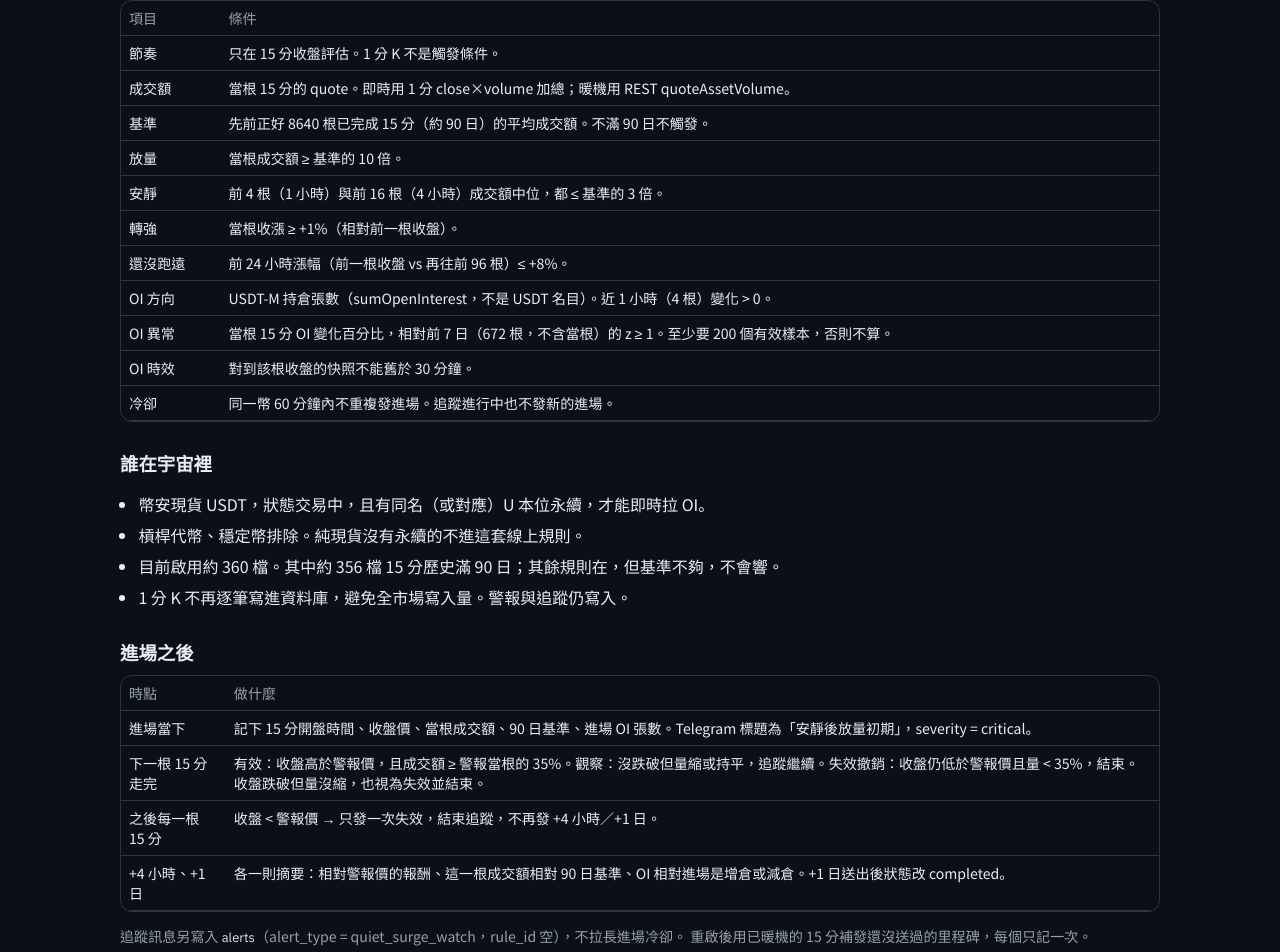
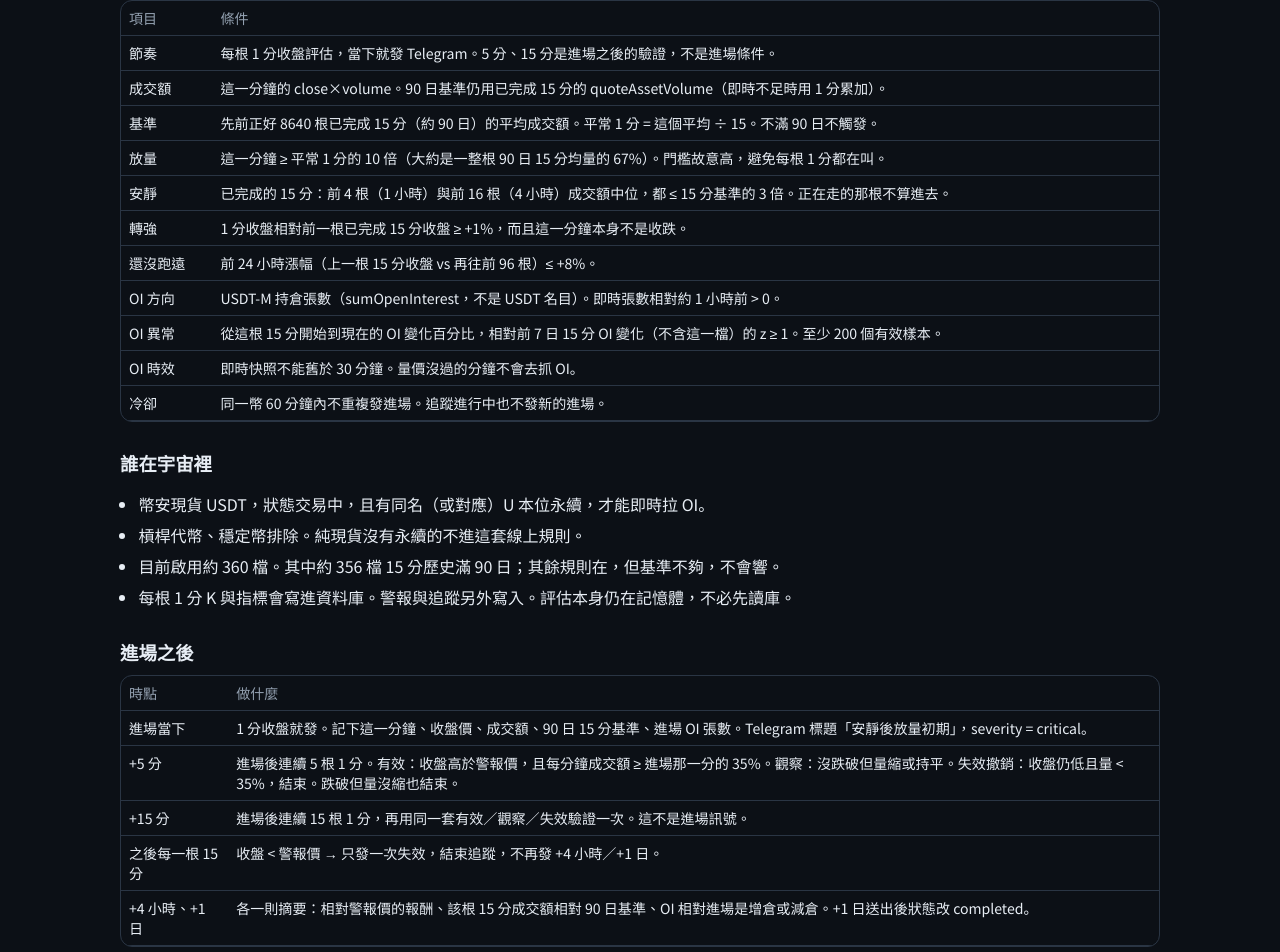
Before and after one commit to mingyeh1214/crypto-alerts-dashboard, a Next.js app: page /strategy in a window 1280 px wide. Shown: the part 266-1218 px from the top of the page. Built offline with nearby package versions, Linux system fonts and the light colour scheme.

Commit message:
Describe 1m entries with 5m then 15m confirmation.
Home, strategy, signals, and live copy now match the worker. The live board shows the +5m check beside +15m.

```diff
--- a/app/live/page.tsx
+++ b/app/live/page.tsx
@@ -9,7 +9,7 @@ export default function LivePage() {
       <h1>即時狀態</h1>
       <p className="lead">
         Railway 上的 worker 心跳、啟用規則數、進場後追蹤，以及最近寫入資料庫的警報。
-        這頁不負責下單，也不改規則。
+        進場是 1 分收盤；追蹤先看 +5 分，再看 +15 分。這頁不負責下單，也不改規則。
       </p>
       <LiveBoard />
     </main>
--- a/app/signals/page.tsx
+++ b/app/signals/page.tsx
@@ -9,7 +9,8 @@ export default function SignalsPage() {
       <h1>訊號／紀錄</h1>
       <p className="lead">
         安靜後放量初期（quiet_surge_early，含合約 OI）從台北 2026-09-01 到現在的每一筆。
-        9 月到回測截止日來自全市場模擬；之後 worker 寫進資料庫的進場會每分鐘併進來，不用重新部署。
+        9 月到回測截止日是 15 分規則的全市場模擬。線上從這次改版起改為 1 分收盤進場，
+        +5 分先驗證、+15 分再驗證；新進場仍會每分鐘併進來。
       </p>
       <SignalLog />
     </main>
--- a/app/strategy/page.tsx
+++ b/app/strategy/page.tsx
@@ -7,7 +7,7 @@ export default function StrategyPage() {
     <main>
       <h1>正式規則</h1>
       <p className="lead">
-        規則代號 <code>quiet_surge_early</code>。只在現貨 15 分 K 走完的那一分鐘評估。
+        規則代號 <code>quiet_surge_early</code>。每根現貨 1 分 K 收盤就評估，不等 15 分走完。
         合約持倉用來確認，不拿來單獨進場。下面是線上 worker 實際使用的門檻。
       </p>
 
@@ -18,16 +18,16 @@ export default function StrategyPage() {
             <tr><th className="left">項目</th><th className="left">條件</th></tr>
           </thead>
           <tbody>
-            <tr><td className="left">節奏</td><td className="left">只在 15 分收盤評估。1 分 K 不是觸發條件。</td></tr>
-            <tr><td className="left">成交額</td><td className="left">當根 15 分的 quote。即時用 1 分 close×volume 加總；暖機用 REST quoteAssetVolume。</td></tr>
-            <tr><td className="left">基準</td><td className="left">先前正好 8640 根已完成 15 分（約 90 日）的平均成交額。不滿 90 日不觸發。</td></tr>
-            <tr><td className="left">放量</td><td className="left">當根成交額 ≥ 基準的 10 倍。</td></tr>
-            <tr><td className="left">安靜</td><td className="left">前 4 根（1 小時）與前 16 根（4 小時）成交額中位，都 ≤ 基準的 3 倍。</td></tr>
-            <tr><td className="left">轉強</td><td className="left">當根收漲 ≥ +1%（相對前一根收盤）。</td></tr>
-            <tr><td className="left">還沒跑遠</td><td className="left">前 24 小時漲幅（前一根收盤 vs 再往前 96 根）≤ +8%。</td></tr>
-            <tr><td className="left">OI 方向</td><td className="left">USDT-M 持倉張數（sumOpenInterest，不是 USDT 名目）。近 1 小時（4 根）變化 &gt; 0。</td></tr>
-            <tr><td className="left">OI 異常</td><td className="left">當根 15 分 OI 變化百分比，相對前 7 日（672 根，不含當根）的 z ≥ 1。至少要 200 個有效樣本，否則不算。</td></tr>
-            <tr><td className="left">OI 時效</td><td className="left">對到該根收盤的快照不能舊於 30 分鐘。</td></tr>
+            <tr><td className="left">節奏</td><td className="left">每根 1 分收盤評估，當下就發 Telegram。5 分、15 分是進場之後的驗證，不是進場條件。</td></tr>
+            <tr><td className="left">成交額</td><td className="left">這一分鐘的 close×volume。90 日基準仍用已完成 15 分的 quoteAssetVolume（即時不足時用 1 分累加）。</td></tr>
+            <tr><td className="left">基準</td><td className="left">先前正好 8640 根已完成 15 分（約 90 日）的平均成交額。平常 1 分 = 這個平均 ÷ 15。不滿 90 日不觸發。</td></tr>
+            <tr><td className="left">放量</td><td className="left">這一分鐘 ≥ 平常 1 分的 10 倍（大約是一整根 90 日 15 分均量的 67%）。門檻故意高，避免每根 1 分都在叫。</td></tr>
+            <tr><td className="left">安靜</td><td className="left">已完成的 15 分：前 4 根（1 小時）與前 16 根（4 小時）成交額中位，都 ≤ 15 分基準的 3 倍。正在走的那根不算進去。</td></tr>
+            <tr><td className="left">轉強</td><td className="left">1 分收盤相對前一根已完成 15 分收盤 ≥ +1%，而且這一分鐘本身不是收跌。</td></tr>
+            <tr><td className="left">還沒跑遠</td><td className="left">前 24 小時漲幅（上一根 15 分收盤 vs 再往前 96 根）≤ +8%。</td></tr>
+            <tr><td className="left">OI 方向</td><td className="left">USDT-M 持倉張數（sumOpenInterest，不是 USDT 名目）。即時張數相對約 1 小時前 &gt; 0。</td></tr>
+            <tr><td className="left">OI 異常</td><td className="left">從這根 15 分開始到現在的 OI 變化百分比，相對前 7 日 15 分 OI 變化（不含這一檔）的 z ≥ 1。至少 200 個有效樣本。</td></tr>
+            <tr><td className="left">OI 時效</td><td className="left">即時快照不能舊於 30 分鐘。量價沒過的分鐘不會去抓 OI。</td></tr>
             <tr><td className="left">冷卻</td><td className="left">同一幣 60 分鐘內不重複發進場。追蹤進行中也不發新的進場。</td></tr>
           </tbody>
         </table>
@@ -38,7 +38,7 @@ export default function StrategyPage() {
         <li>幣安現貨 USDT，狀態交易中，且有同名（或對應）U 本位永續，才能即時拉 OI。</li>
         <li>槓桿代幣、穩定幣排除。純現貨沒有永續的不進這套線上規則。</li>
         <li>目前啟用約 360 檔。其中約 356 檔 15 分歷史滿 90 日；其餘規則在，但基準不夠，不會響。</li>
-        <li>1 分 K 不再逐筆寫進資料庫，避免全市場寫入量。警報與追蹤仍寫入。</li>
+        <li>每根 1 分 K 與指標會寫進資料庫。警報與追蹤另外寫入。評估本身仍在記憶體，不必先讀庫。</li>
       </ul>
 
       <h2>進場之後</h2>
@@ -48,16 +48,18 @@ export default function StrategyPage() {
             <tr><th className="left">時點</th><th className="left">做什麼</th></tr>
           </thead>
           <tbody>
-            <tr><td className="left">進場當下</td><td className="left">記下 15 分開盤時間、收盤價、當根成交額、90 日基準、進場 OI 張數。Telegram 標題為「安靜後放量初期」，severity = critical。</td></tr>
-            <tr><td className="left">下一根 15 分走完</td><td className="left">有效：收盤高於警報價，且成交額 ≥ 警報當根的 35%。觀察：沒跌破但量縮或持平，追蹤繼續。失效撤銷：收盤仍低於警報價且量 &lt; 35%，結束。收盤跌破但量沒縮，也視為失效並結束。</td></tr>
+            <tr><td className="left">進場當下</td><td className="left">1 分收盤就發。記下這一分鐘、收盤價、成交額、90 日 15 分基準、進場 OI 張數。Telegram 標題「安靜後放量初期」，severity = critical。</td></tr>
+            <tr><td className="left">+5 分</td><td className="left">進場後連續 5 根 1 分。有效：收盤高於警報價，且每分鐘成交額 ≥ 進場那一分的 35%。觀察：沒跌破但量縮或持平。失效撤銷：收盤仍低且量 &lt; 35%，結束。跌破但量沒縮也結束。</td></tr>
+            <tr><td className="left">+15 分</td><td className="left">進場後連續 15 根 1 分，再用同一套有效／觀察／失效驗證一次。這不是進場訊號。</td></tr>
             <tr><td className="left">之後每一根 15 分</td><td className="left">收盤 &lt; 警報價 → 只發一次失效，結束追蹤，不再發 +4 小時／+1 日。</td></tr>
-            <tr><td className="left">+4 小時、+1 日</td><td className="left">各一則摘要：相對警報價的報酬、這一根成交額相對 90 日基準、OI 相對進場是增倉或減倉。+1 日送出後狀態改 completed。</td></tr>
+            <tr><td className="left">+4 小時、+1 日</td><td className="left">各一則摘要：相對警報價的報酬、該根 15 分成交額相對 90 日基準、OI 相對進場是增倉或減倉。+1 日送出後狀態改 completed。</td></tr>
           </tbody>
         </table>
       </div>
       <p className="note">
         追蹤訊息另寫入 <code>alerts</code>（alert_type = quiet_surge_watch，rule_id 空），不拉長進場冷卻。
-        重啟後用已暖機的 15 分補發還沒送過的里程碑，每個只記一次。
+        9 月回測表仍是舊的 15 分進場模擬，用來對照，不是現在的發送節奏。
+        改版前已打開的追蹤若還在，第一檢仍是舊的 +15 分；新進場才是 +5 分然後 +15 分。
       </p>
 
       <h2>OI 從哪來</h2>
```
Also changed, not shown: app/live/LiveBoard.tsx (+8 -3 lines), app/page.tsx (+6 -6 lines), app/signals/SignalLog.tsx (+8 -2 lines), 2 other files (tests, documents, lock files or other folders).
